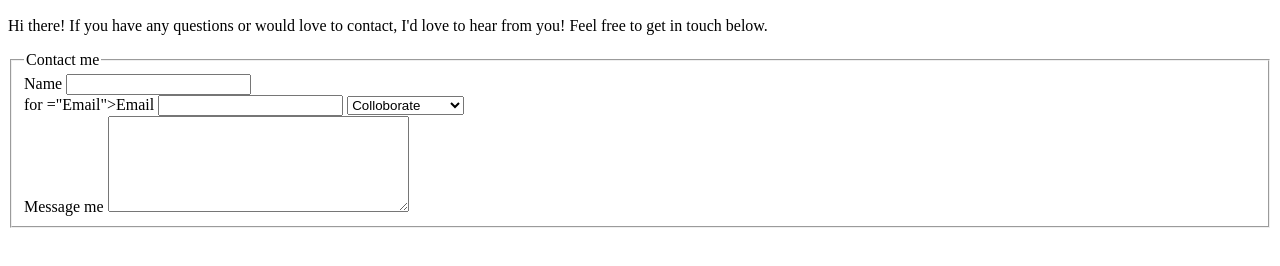
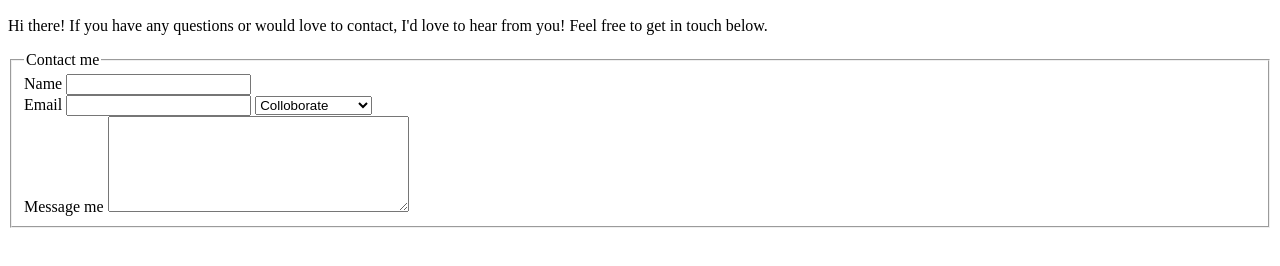
Before and after one commit to ashdaniels25/portfolio, a plain HTML site: page pages/contact.html in a window 1280 px wide. Shown: the part 110-376 px from the top of the page. Drawn offline with Linux system fonts and the light colour scheme.

Commit message:
updated contact with email

```diff
--- a/pages/contact.html
+++ b/pages/contact.html
@@ -20,7 +20,7 @@
 
             <br />
 
-            <label> for ="Email">Email</label>
+            <label for="Email" > Email</label>
             <input id ="Email" type=""email" />
 
             <select name="Reason for Contact">
```
